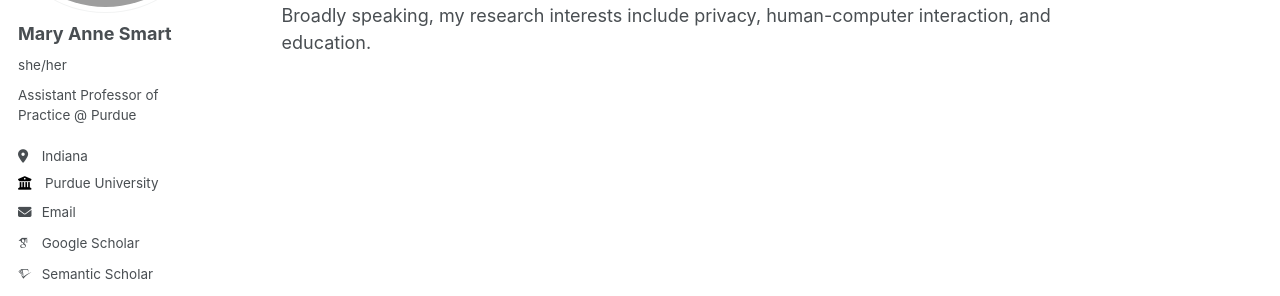
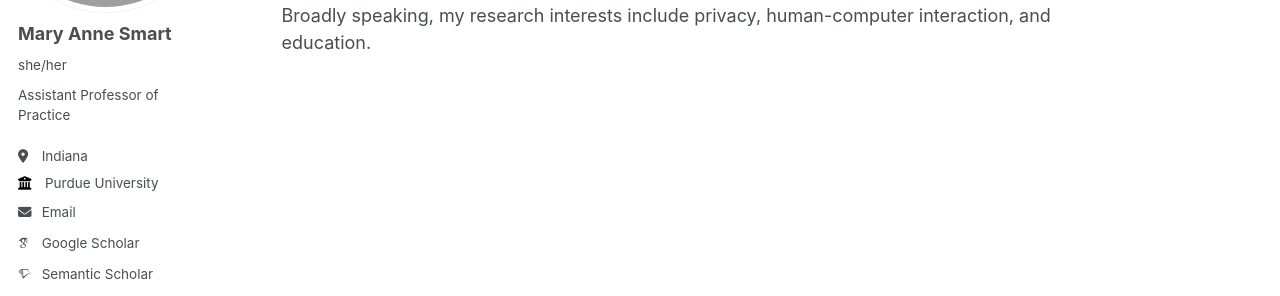
Before and after one commit to msmart14/maryannesmart, a Jekyll site: the page built from _pages/about.md, in a window 1280 px wide. Shown: the part 227-523 px from the top of the page. Built offline with Jekyll 4.4.1, drawn with Linux system fonts in a browser that asks for light colours; some web fonts are replaced.

Commit message:
Update _config.yml
shortening bio again

```diff
--- a/_config.yml
+++ b/_config.yml
@@ -24,7 +24,7 @@ author:
   avatar           : "DeathValleySquare.jpeg"
   name             : "Mary Anne Smart"
   pronouns         : "she/her"
-  bio              : "Assistant Professor of Practice @ Purdue"
+  bio              : "Assistant Professor of Practice"
   location         : "Indiana"
   employer         : "Purdue University"
   uri              : # URL
```
